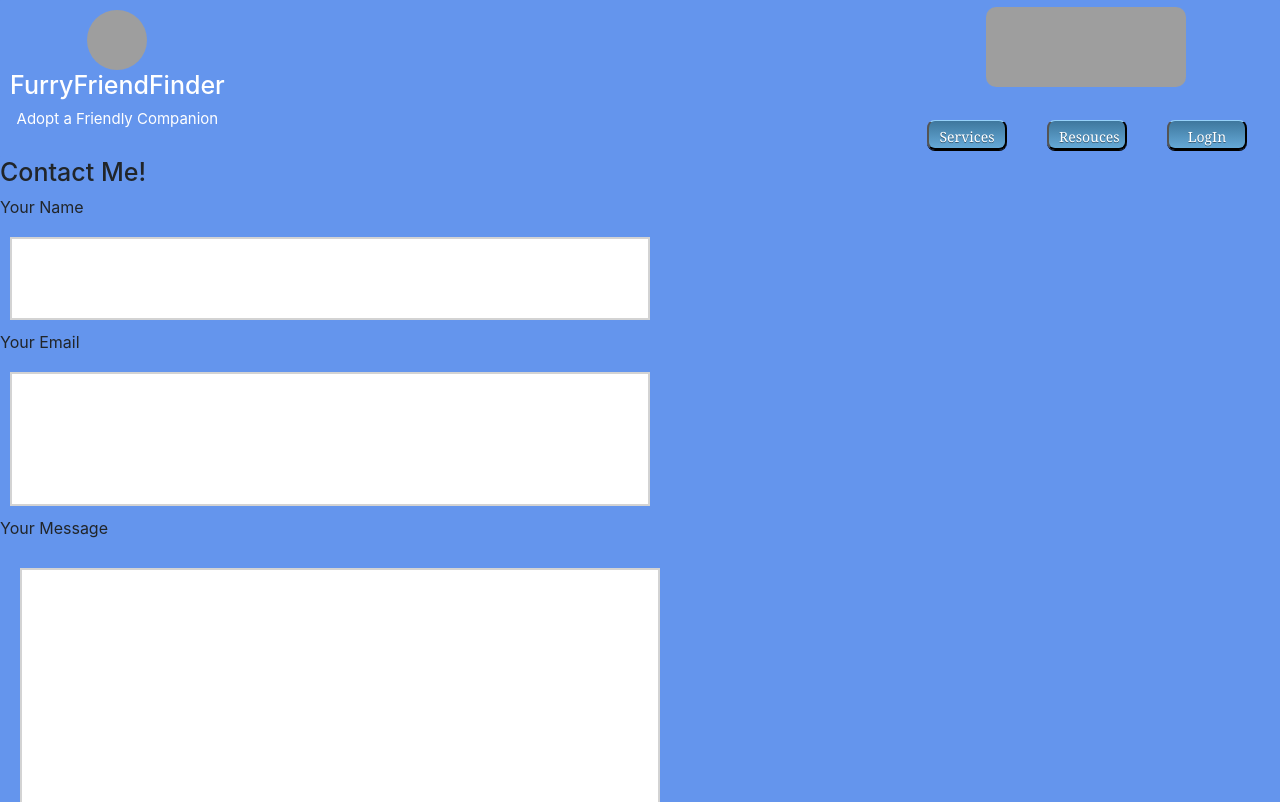
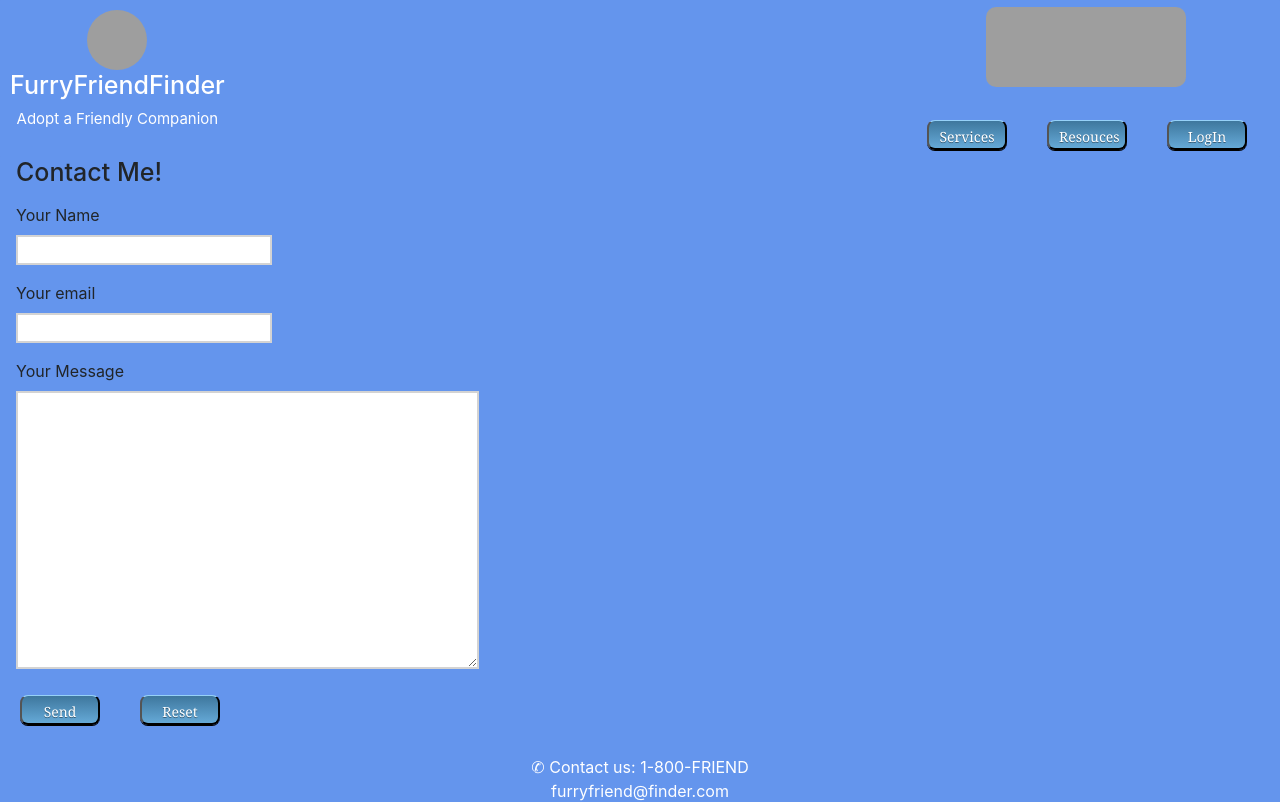
Before and after one commit to Gen081/FurryFriends, a React (Create React App) app in the folder client/: page /pages/animal in a window 1280 px wide. Shown: the top 802 px of the page. Built offline with nearby package versions, Linux system fonts and the light colour scheme; grey boxes are pictures that could not be loaded.

Commit message:
fixed CSS

```diff
--- a/client/src/assets/stylesheets/ContactForm.css
+++ b/client/src/assets/stylesheets/ContactForm.css
@@ -1,38 +1,29 @@
-#contactForm input[type="text"],#contactForm textarea {
+/* #contactForm input[type="text"],#contactForm textarea {
     width: 100%;
     font-size: 1.2rem;
     padding-bottom: 100px;
     margin: 100px ;
     border: 2px solid lightgray;
-  }
+  } */
 
-
+label {
+  display: block;
+  margin-top: 1rem;
+}
 
 .form-field {
-  width: 50%;
-  font-size: 1.2rem;
-  padding-bottom: 100px;
-  margin: 10px 10px;
+  font-display: 1rem;
   border: 2px solid lightgray;
 }
-
-
-.name-input{
-  width: 50%;
-  font-size: 1.2rem;
-  padding-bottom: 50px;
+label, .form-field {
+  margin-left: 1rem;
 }
-
-.email-input{
-  width: 50%;
-  font-size: 1.2rem;
-  padding-bottom: 100px;
+.header{
+  border: 0;
 }
 
 .message-text-area{
-    width: 50%;
-    font-size: 1.2rem;
-    padding-bottom: 50px;
-    margin: 20px ;
+    font-family: Georgia, serif;
+    font-size: large;
     border: 2px solid lightgray;
 }
--- a/client/src/components/ContactForm.js
+++ b/client/src/components/ContactForm.js
@@ -5,51 +5,49 @@ import '../assets/stylesheets/ContactForm.css'
 const ContactForm = (props) => {
 
     return(
-      <>
-        <h1>Contact Me!</h1>
+      <div>
+        <h1 className="form-field header">Contact Me!</h1>
         <form id='ContactForm'action="https://formspree.io/pierrelouisgenny@gmail.com" method="POST">
           <div className="form-input">
-            <label for="your-name">Your Name</label><br></br>
+            <label htmlFor="your-name">Your Name</label>
             <input
               id="your-name"
               type="text"
               name="your-name"
-              autocomplete="off"
+              maxLength="60"
+              autoComplete="off"
               className="form-field name-input"
             />
           </div>
+
           <div className="form-input">
-            <label for="your-email">Your Email</label><br></br>
+            <label htmlFor="your-email">Your email</label>
             <input
               id="your-email"
               type="text"
               name="your-email"
-              autocomplete="off"
+              maxLength="60"
+              autoComplete="off"
               className="form-field email-input"
             />
           </div>
           <div className="form-input">
-            <label for="your-message">Your Message</label><br></br>
+            <label htmlFor="your-message">Your Message</label>
             <textarea id="your-message"
               name="your-message"
-              cols="20"
+              cols="40"
               rows="10"
               className="form-field message-text-area"
               />
           </div>
           <div className="form-input">
             <button type="submit">Send</button>
-            <input type="reset"/>
+            <button type="reset">Reset</button>
+            {/* <input type="reset"/> */}
           </div>
         </form >
-      </>
+      </div>
     )
   }
 
-
-
-
-
-
-
 export default ContactForm
```
